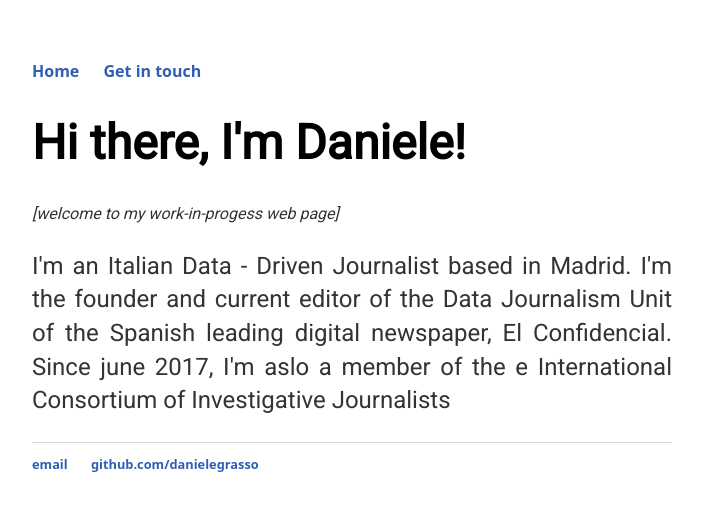
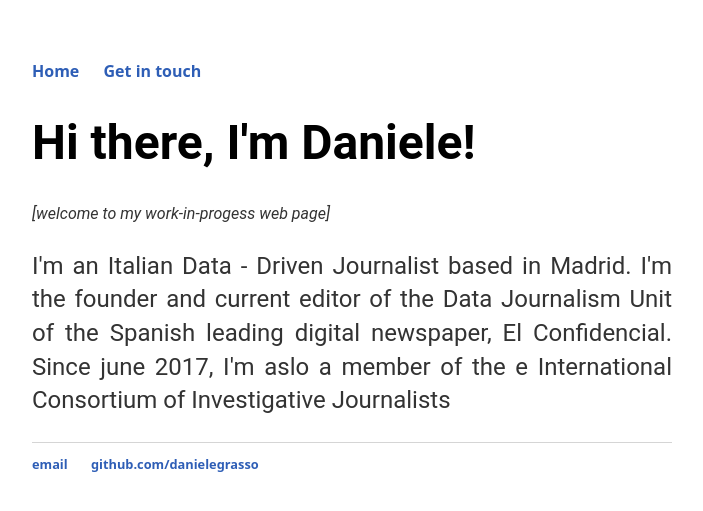
Before and after one commit to danielegrasso/danielegrasso.github.io, a Jekyll site: the page built from index.html, in a window 1280 px wide. Shown: the top 511 px of the page, without its empty margins (288-991 px from the left). Built offline with Jekyll 4.4.1, drawn with Linux system fonts in a browser that asks for light colours.

Commit message:
Update default.html

```diff
--- a/_layouts/default.html
+++ b/_layouts/default.html
@@ -4,7 +4,7 @@
 			<title>{{ page.title }}</title>
 			<!-- link to main stylesheet -->
 			<link rel="stylesheet" type="text/css" href="/css/main.css">
-			<link href="https://fonts.googleapis.com/css?family=Roboto" rel="stylesheet">
+			<link href="https://fonts.googleapis.com/css?family=Raleway" rel="stylesheet">
 		</head>
 		<body>
 			<nav>
```
